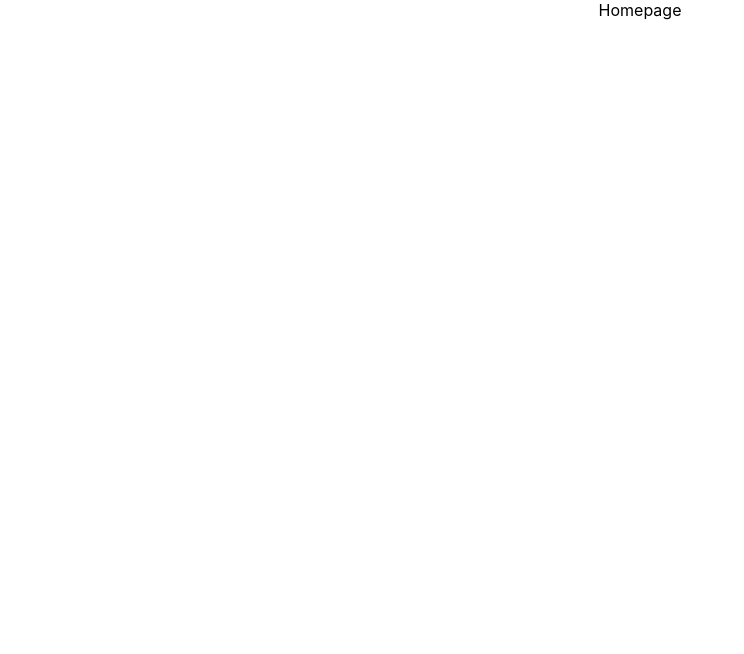
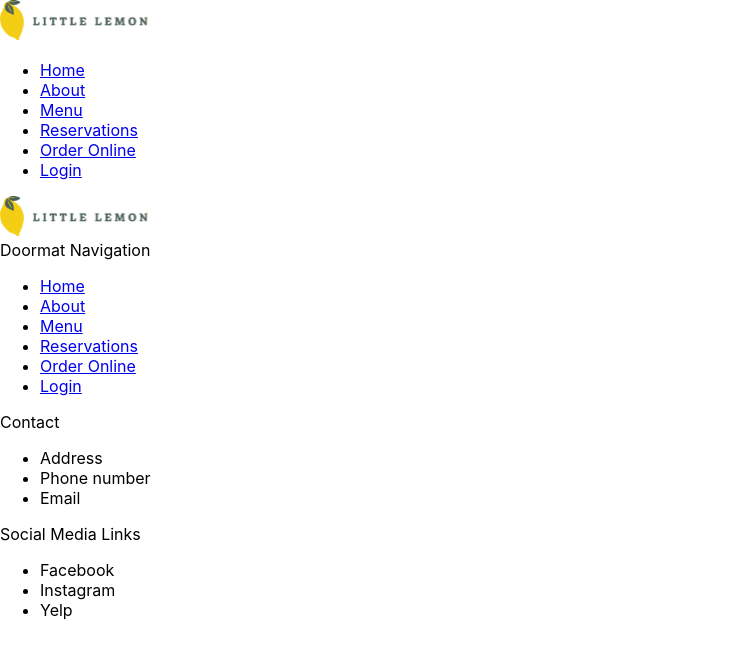
Before and after one commit to bmcurutan/FrontendDeveloperCapstone, a React (Create React App) app in the folder little-lemon/: page / in a window 1280 px wide. Shown: the top 654 px of the page, without its empty margins (0-744 px from the left). Built offline with nearby package versions, Linux system fonts and the light colour scheme.

Commit message:
no message

```diff
--- a/little-lemon/public/index.html
+++ b/little-lemon/public/index.html
@@ -2,19 +2,19 @@
 <html lang="en">
   <head>
     <meta charset="utf-8" />
-    <link rel="icon" href="%PUBLIC_URL%/favicon.ico" />
+    <!-- <link rel="icon" href="%PUBLIC_URL%/favicon.ico" /> -->
     <meta name="viewport" content="width=device-width, initial-scale=1" />
     <meta name="theme-color" content="#000000" />
     <meta
       name="description"
-      content="Web site created using create-react-app"
+      content="We are a family owned Mediterranean restaurant, focused on traditional recipes served with a modern twist."
     />
-    <link rel="apple-touch-icon" href="%PUBLIC_URL%/logo192.png" />
+    <!-- <link rel="apple-touch-icon" href="%PUBLIC_URL%/logo192.png" /> -->
     <!--
       manifest.json provides metadata used when your web app is installed on a
       user's mobile device or desktop. See https://developers.google.com/web/fundamentals/web-app-manifest/
     -->
-    <link rel="manifest" href="%PUBLIC_URL%/manifest.json" />
+    <!-- <link rel="manifest" href="%PUBLIC_URL%/manifest.json" /> -->
     <!--
       Notice the use of %PUBLIC_URL% in the tags above.
       It will be replaced with the URL of the `public` folder during the build.
@@ -24,10 +24,10 @@
       work correctly both with client-side routing and a non-root public URL.
       Learn how to configure a non-root public URL by running `npm run build`.
     -->
-    <title>React App</title>
+    <title>Little Lemon</title>
   </head>
   <body>
-    <noscript>You need to enable JavaScript to run this app.</noscript>
+    <!-- <noscript>You need to enable JavaScript to run this app.</noscript> -->
     <div id="root"></div>
     <!--
       This HTML file is a template.
--- a/little-lemon/src/App.js
+++ b/little-lemon/src/App.js
@@ -1,10 +1,17 @@
 import './App.css';
+import Nav from './components/Nav';
+import Header from './components/Header';
+import Main from './components/Main';
+import Footer from './components/Footer';
 
 function App() {
   return (
-    <div className="App">
-      Homepage
-    </div>
+    <>
+      <Nav />
+      <Header />
+      <Main />
+      <Footer />
+    </>
   );
 }
 
--- /dev/null
+++ b/little-lemon/src/components/Footer.js
@@ -0,0 +1,40 @@
+import React from "react";
+import logo from "../assets/logo.svg";
+
+const Footer = () => {
+  return (
+    <nav className="footer">
+      <div className="footer-logo">
+        <a href="/">
+          <img src={logo} alt="Little Lemon Logo" />
+        </a>
+      </div>
+
+      Doormat Navigation
+      <ul className="footer-links">
+        <li><a href="/">Home</a></li>
+        <li><a href="/about">About</a></li>
+        <li><a href="/menu">Menu</a></li>
+        <li><a href="/reservations">Reservations</a></li>
+        <li><a href="/order-online">Order Online</a></li>
+        <li><a href="/login">Login</a></li>
+      </ul>
+
+      Contact
+      <ul className="contact">
+        <li>Address</li>
+        <li>Phone number</li>
+        <li>Email</li>
+      </ul>
+
+      Social Media Links
+      <ul className="social-links">
+        <li>Facebook</li>
+        <li>Instagram</li>
+        <li>Yelp</li>
+      </ul>
+    </nav>
+  );
+};
+
+export default Footer;
--- /dev/null
+++ b/little-lemon/src/components/Header.js
@@ -0,0 +1,9 @@
+import React from "react";
+
+const Header = () => {
+  return (
+    <></>
+  );
+};
+
+export default Header;
--- /dev/null
+++ b/little-lemon/src/components/Main.js
@@ -0,0 +1,9 @@
+import React from "react";
+
+const Main = () => {
+  return (
+    <></>
+  );
+};
+
+export default Main;
--- /dev/null
+++ b/little-lemon/src/components/Nav.js
@@ -0,0 +1,26 @@
+import React from "react";
+import logo from "../assets/logo.svg";
+// import "./Nav.css"; // Optional: for styling
+
+const Nav = () => {
+  return (
+    <nav className="navbar">
+      <div className="navbar-logo">
+        <a href="/">
+          <img src={logo} alt="Little Lemon Logo" />
+        </a>
+      </div>
+
+      <ul className="navbar-links">
+        <li><a href="/">Home</a></li>
+        <li><a href="/about">About</a></li>
+        <li><a href="/menu">Menu</a></li>
+        <li><a href="/reservations">Reservations</a></li>
+        <li><a href="/order-online">Order Online</a></li>
+        <li><a href="/login">Login</a></li>
+      </ul>
+    </nav>
+  );
+};
+
+export default Nav;
```
Also changed, not shown: little-lemon/src/assets/logo.svg (added).
